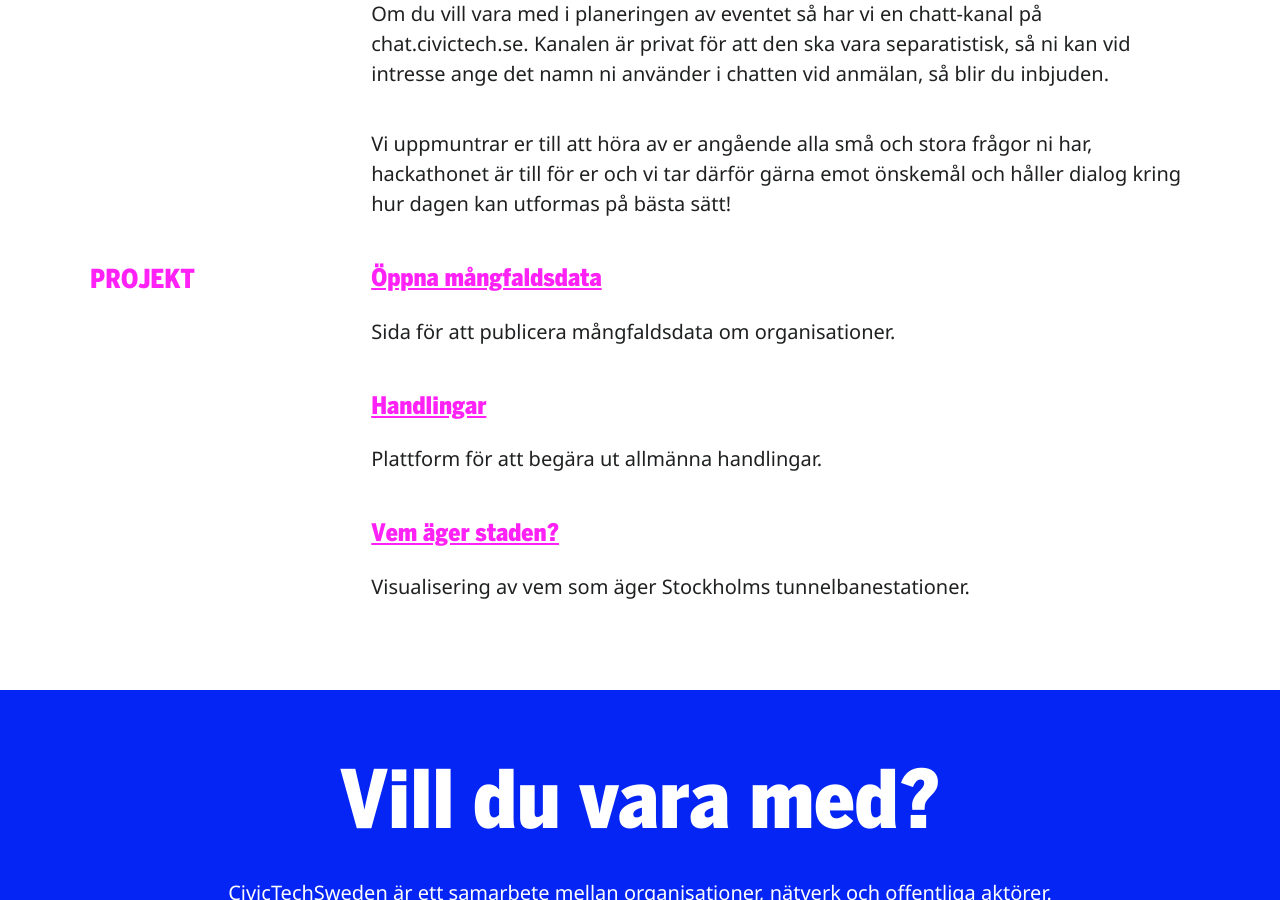
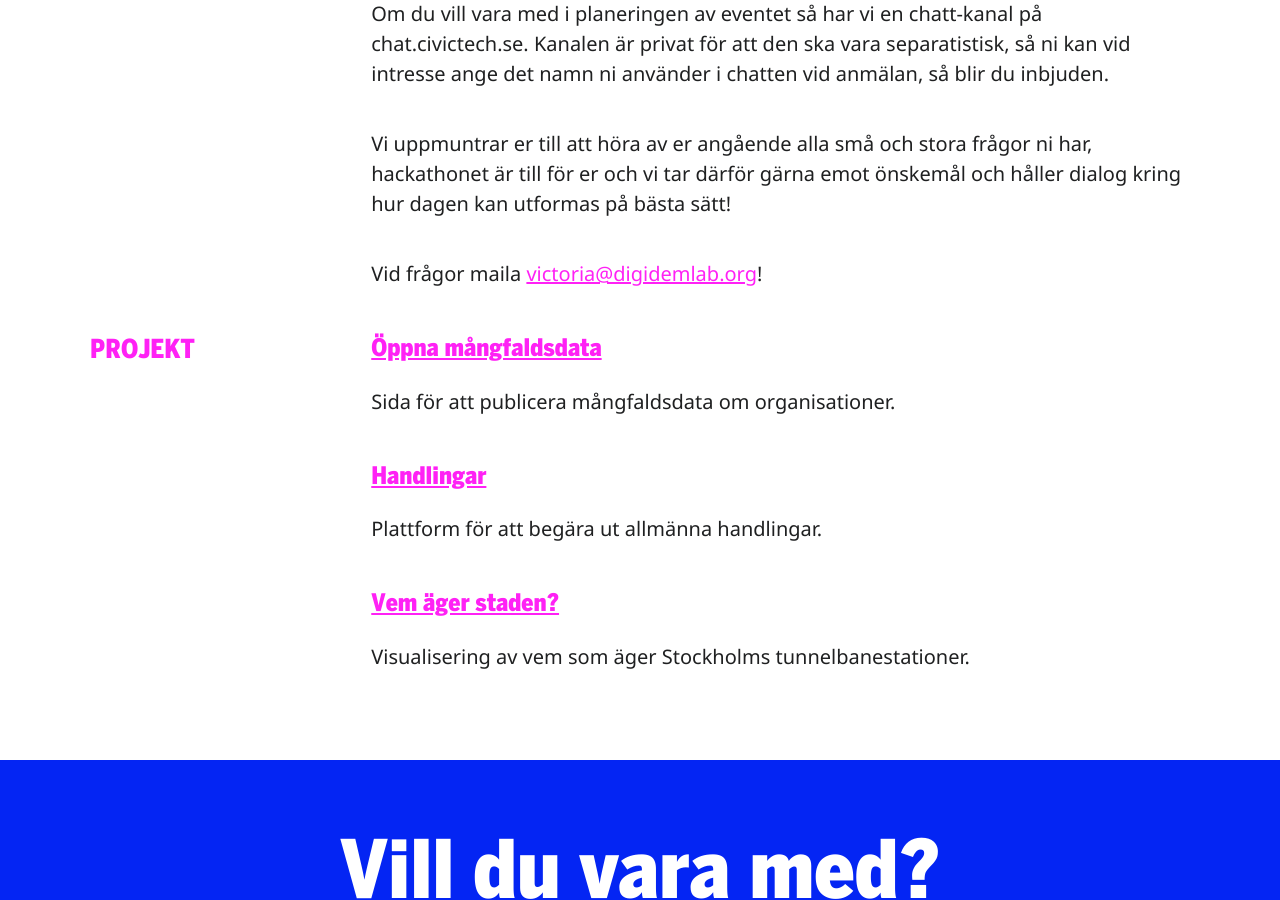
Before and after one commit to civictechsweden/civictech.se, a Jekyll site: the page built from _hackathons/hackathon-3.md, in a window 1280 px wide and 900 px high, scrolled down 3616 px. Built offline with Jekyll 4.4.1, drawn with Linux system fonts in a browser that asks for light colours; nearby versions of some CDN libraries.

```diff
--- a/_hackathons/hackathon-3.md
+++ b/_hackathons/hackathon-3.md
@@ -54,3 +54,5 @@ För de som är intresserade finns möjligheten att delta på en förträff där
 Om du vill vara med i planeringen av eventet så har vi en chatt-kanal på chat.civictech.se. Kanalen är privat för att den ska vara separatistisk, så ni kan vid intresse ange det namn ni använder i chatten vid anmälan, så blir du inbjuden.
 
 Vi uppmuntrar er till att höra av er angående alla små och stora frågor ni har, hackathonet är till för er och vi tar därför gärna emot önskemål och håller dialog kring hur dagen kan utformas på bästa sätt!
+
+Vid frågor maila <a href="mailto:victoria@digidemlab.org">victoria@digidemlab.org</a>!
```
Also changed, not shown: _hackathons/hackathon-3-en.md (+2 -0 lines).
